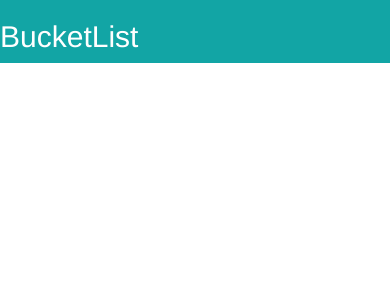
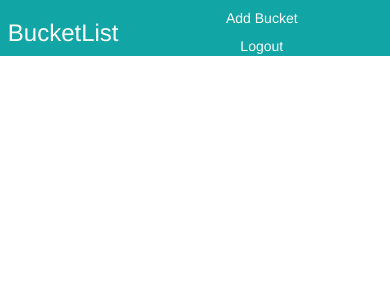
Before and after one commit to patlub/ReactJS-BucketList, a React (Create React App) app: page / in a window 390 px wide. Shown: the top 300 px of the page. Built offline with nearby package versions, Linux system fonts and the light colour scheme; sample sign-in values are in the browser's storage.

Commit message:
Make navbar responsive

```diff
--- a/src/App.css
+++ b/src/App.css
@@ -33,6 +33,14 @@
 
 .app-nav {
     background-color: #12a5a5;
+    padding-left: 2%;
+}
+.nav-tab{
+    margin-top: 2%;
+    color: white;
+}
+.nav-tab a{
+    color: white!important;
 }
 
 #app-title {
--- a/src/components/navbar.jsx
+++ b/src/components/navbar.jsx
@@ -1,16 +1,24 @@
 import React, {Component} from 'react';
+import {Link} from 'react-router-dom';
 import '../App.css';
-import 'bootstrap/dist/css/bootstrap.css';
-import 'bootstrap/dist/css/bootstrap-theme.css';
+
 
 class NavBar extends Component {
     render() {
         return (
             <div className="row app-nav">
-                <div className="col-md-9 pull-left">
-                    <h2 id="app-title">BucketList</h2>
+                <div className="col-md-8 col-sm-8 pull-left">
+                    <h3 id="app-title">BucketList</h3>
                 </div>
+                <div className="col-md-2 col-sm-2 nav-tab text-center">
+                    <a href="#" data-toggle="modal" data-target="#addBucketModal">
+                        Add Bucket
+                    </a>
 
+                </div>
+                <div className="col-md-2 col-sm-2 nav-tab text-center">
+                    <Link to="logout">Logout</Link>
+                </div>
             </div>
         );
     }
```
